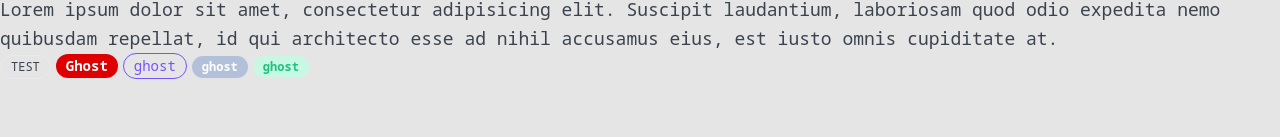
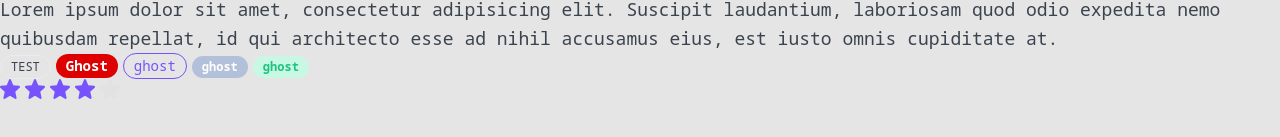
Before and after one commit to Oliolixinfree/top-application, a Next.js app: page / in a window 1280 px wide. Shown: the part 231-368 px from the top of the page. Built offline with nearby package versions, Linux system fonts and the light colour scheme.

Commit message:
Created a rating component using useState and useEffect. Created custom.d.ts and images.d.ts files. Changed tsconfig.json file.

```diff
--- /dev/null
+++ b/components/Rating/Rating.module.css
@@ -0,0 +1,7 @@
+.filled {
+  fill: var(--primary);
+}
+
+.star {
+  margin-right: 5px;
+}
--- /dev/null
+++ b/components/Rating/Rating.tsx
@@ -0,0 +1,39 @@
+import React from 'react';
+import { RatingProps } from './Rating.props';
+import Star from './star.svg';
+import cn from 'classnames';
+import styles from './Rating.module.css';
+
+export const Rating = ({
+  isEditable = false,
+  rating,
+  setRating,
+  ...props
+}: RatingProps): JSX.Element => {
+  const [ratingArray, setRatingArray] = React.useState<JSX.Element[]>(new Array(5).fill(<></>));
+
+  React.useEffect(() => {
+    constructRating(rating);
+  }, [rating]);
+
+  const constructRating = (currentRating: number) => {
+    const updatedArray = ratingArray.map((r: JSX.Element, i: number) => {
+      return (
+        <Star
+          className={cn(styles.star, {
+            [styles.filled]: i < currentRating,
+          })}
+        />
+      );
+    });
+    setRatingArray(updatedArray);
+  };
+
+  return (
+    <div {...props}>
+      {ratingArray.map((r, i) => (
+        <span key={i}>{r}</span>
+      ))}
+    </div>
+  );
+};
--- a/components/index.ts
+++ b/components/index.ts
@@ -2,3 +2,4 @@
 export * from './Button/Button';
 export * from './Ptag/Ptag';
 export * from './Tag/Tag';
+export * from './Rating/Rating';
--- a/pages/index.tsx
+++ b/pages/index.tsx
@@ -1,5 +1,5 @@
 import React from 'react';
-import { Button, Htag, Ptag, Tag } from '../components';
+import { Button, Htag, Ptag, Rating, Tag } from '../components';
 
 export default function Home(): JSX.Element {
   return (
@@ -41,6 +41,7 @@
       <Tag size="s" color="green" href="#">
         ghost
       </Tag>
+      <Rating rating={4} />
     </>
   );
 }
--- a/tsconfig.json
+++ b/tsconfig.json
@@ -16,6 +16,6 @@
     "isolatedModules": true,
     "jsx": "preserve"
   },
-  "include": ["next-env.d.ts", "**/*.ts", "**/*.tsx"],
-  "exclude": ["node_modules"]
+  "include": ["next-env.d.ts", "custom.d.ts", "images.d.ts", "**/*.ts", "**/*.tsx"],
+  "exclude": ["node_modules", "next-env.d.ts"]
 }
```
Also changed, not shown: components/Rating/Rating.props.ts (added, +8 -0 lines), custom.d.ts (added, +7 -0 lines), images.d.ts (added, +51 -0 lines), components/Rating/star.svg (added).
